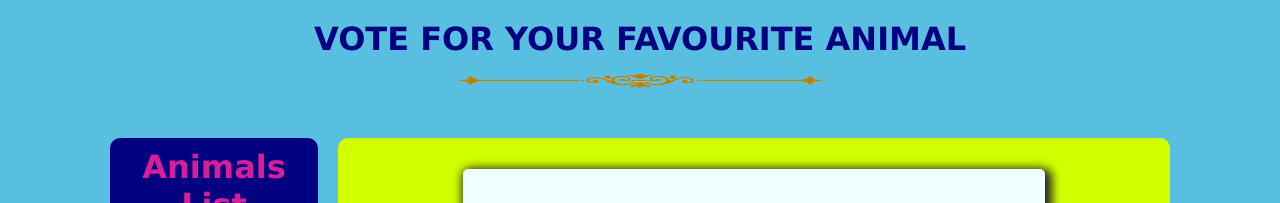
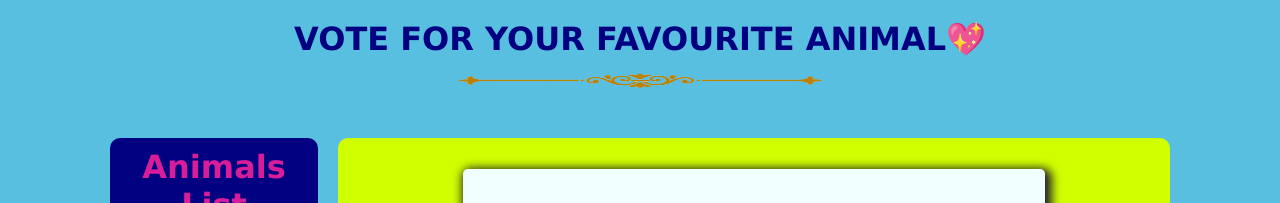
Before and after one commit to sainamercy/phase-1-week-2-code-challenge, a website: page index.html in a window 1280 px wide. Shown: the top 203 px of the page. Drawn offline with Linux system fonts and the light colour scheme; no server answers.

Commit message:
created README file

```diff
--- a/index.html
+++ b/index.html
@@ -4,7 +4,7 @@
     <meta charset="UTF-8" />
     <meta http-equiv="X-UA-Compatible" content="IE=edge" />
     <meta name="viewport" content="width=device-width, initial-scale=1.0" />
-    <title>Cuties💖💖</title>
+    <title>Cuties 💗🥰</title>
     <script
       src="https://kit.fontawesome.com/dbeb62ff9b.js"
       crossorigin="anonymous"
@@ -13,7 +13,7 @@
   </head>
   <body>
     <div class="header">
-      <h1>VOTE FOR YOUR FAVOURITE ANIMAL</h1>
+      <h1>VOTE FOR YOUR FAVOURITE ANIMAL💖</h1>
       <img
         src="./src/images/Golden-Line-PNG-Free-Download.png"
         alt="line-decor"
```
Also changed, not shown: package.json (added, +19 -0 lines), README.md (added), 1 other file.
